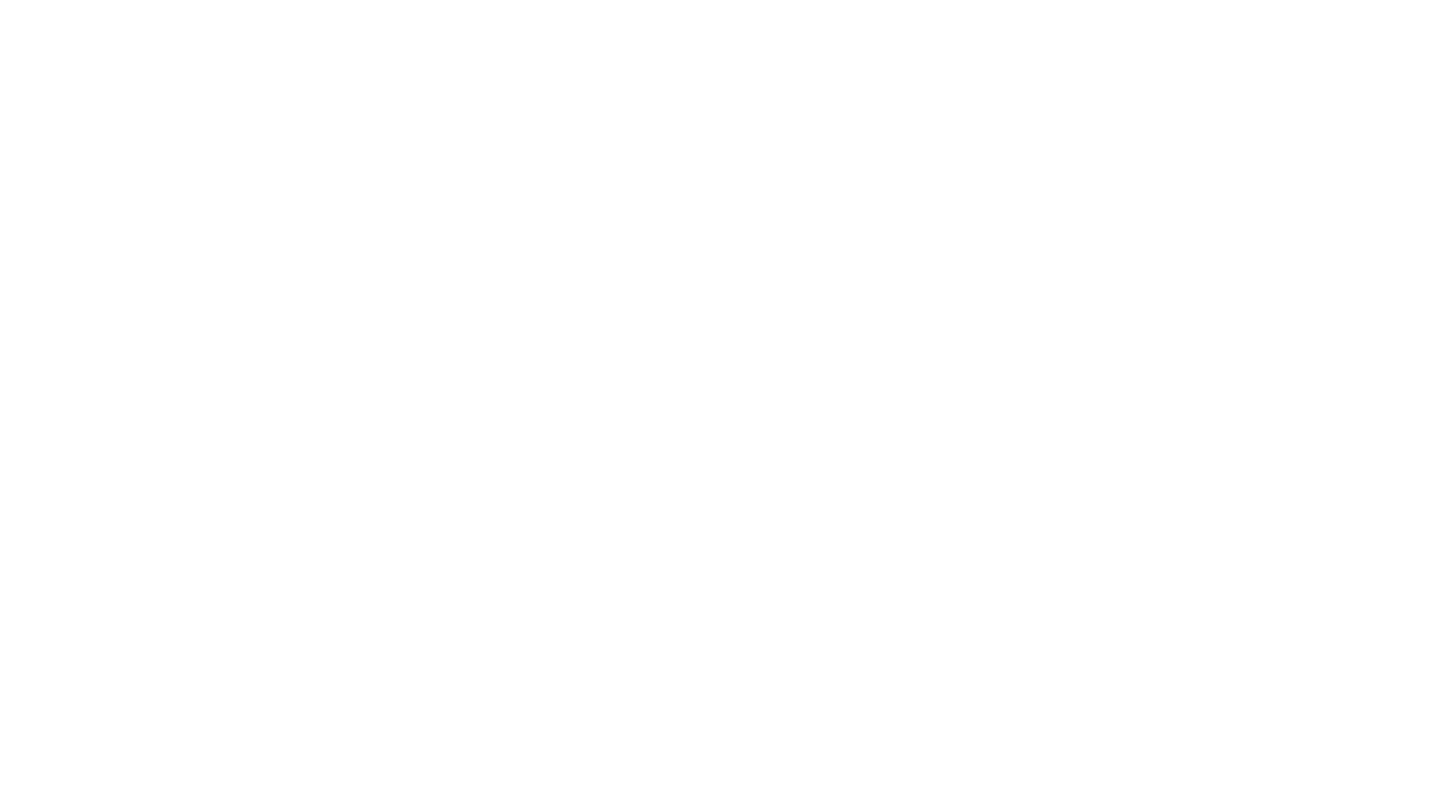
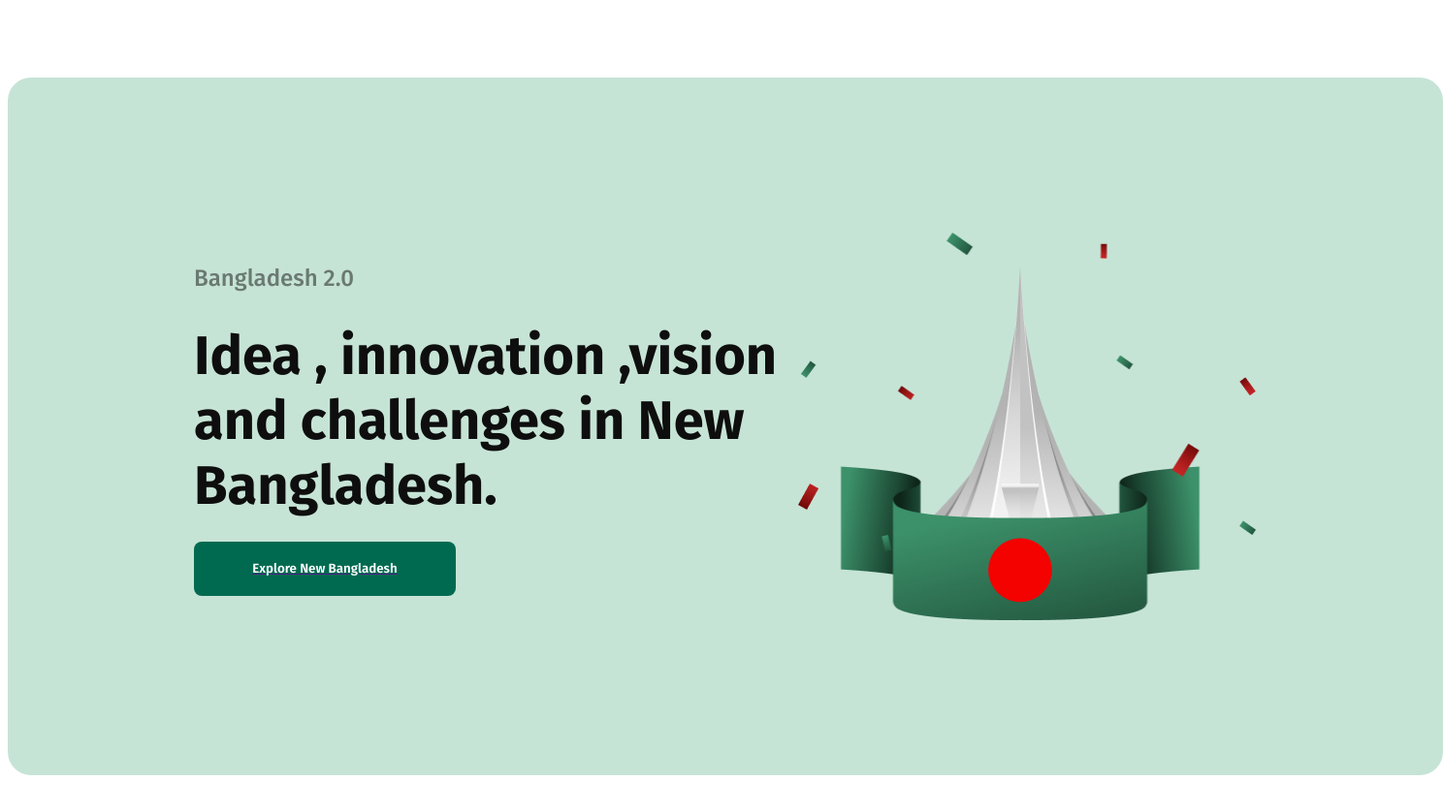
Before and after one commit to onu-15/Assignment-1, a plain HTML site: page index.html in a window 1280 px wide. Shown: the whole page at 97% size, 1488 px wide, since content can reach past the window. Before the commit the page ends 800 px from the top, so only its background shows below. Drawn offline with Linux system fonts and the light colour scheme.

Commit message:
added first section

```diff
--- a/index.html
+++ b/index.html
@@ -4,11 +4,27 @@
     <meta charset="UTF-8">
     <meta name="viewport" content="width=device-width, initial-scale=1.0">
     <title>Assignment-1</title>
+    <link rel="preconnect" href="https://fonts.googleapis.com">
+<link rel="preconnect" href="https://fonts.gstatic.com" crossorigin>
+<link href="https://fonts.googleapis.com/css2?family=Fira+Sans:ital,wght@0,100;0,200;0,300;0,400;0,500;0,600;0,700;0,800;0,900;1,100;1,200;1,300;1,400;1,500;1,600;1,700;1,800;1,900&display=swap" rel="stylesheet">
+    <link rel="stylesheet" href="styles/blog.css">
+
 </head>
-<body>
-    <header>
+<body class=".fira-sans-thin">
+ <header>
+    <section>
 
-    </header>
+     <div>
+      <h4 class="title">Bangladesh 2.0</h4>
+      <h1 class="title-description">Idea , innovation ,vision and challenges in New Bangladesh.</h1>
+      <a href=""><button class="btn-primary">Explore New Bangladesh</button></a>
+     </div>
+      <img class="banner-picture" src="assets/hero.png" alt="">
+
+
+    </section>
+
+  </header>
     <main>
 
     </main>
--- /dev/null
+++ b/styles/blog.css
@@ -0,0 +1,91 @@
+.fira-sans-thin {
+    font-family: "Fira Sans", serif;
+    font-optical-sizing: auto;
+    font-style: normal;
+    font-variation-settings: "wdth" 100;
+  }
+
+/*title styles*/
+section{
+    display: flex;
+    justify-content: space-between;
+width: 1280px;
+height: 560px;
+flex-direction: row;
+justify-content: center;
+align-items: center;
+gap: 64;
+padding: 80px 100px 80px 100px;
+order: 0;
+flex-grow: 0;
+margin: 80px 0px;
+border-radius: 24px;
+
+background: rgb(198, 228, 214);
+}
+.title{
+    color: rgba(14, 14, 14, 0.5);
+font-family: Fira Sans;
+font-size: 24px;
+font-weight: 500;
+line-height: 29px;
+letter-spacing: 0%;
+text-align: left;
+}
+.title-description{
+    color: rgb(14, 14, 14);
+font-family: Fira Sans;
+font-size: 56px;
+font-weight: 700;
+line-height: 67px;
+letter-spacing: 0%;
+text-align: left;
+margin-top: 162px;
+margin-bottom: 197;
+margin-left: 60px;
+/* Idea , innovation , vision and challenges in New Bangladesh. */
+position: static;
+width: 622px;
+height: 201px;
+/* Auto layout */
+display: flex;
+flex-direction: column;
+justify-content: flex-start;
+align-items: flex-start;
+gap: 16;
+padding: 0px;
+flex: none;
+order: 1;
+flex-grow: 0;
+margin: 16px 0px;
+}
+.btn-primary{
+    border-radius: 8px;
+    border: none;
+
+background: rgb(0, 106, 80);
+width: 270px;
+height: 56px;
+display: flex;
+flex-direction: row;
+justify-content: center;
+align-items: center;
+gap: 48;
+padding: 17px 34px 17px 34px;
+order: 1;
+flex-grow: 0;
+margin: 24px 0px;
+color: rgb(255, 255, 255);
+font-family: Fira Sans;
+font-weight: 600;
+letter-spacing: 0%;
+text-align: left;;
+}
+.banner-picture{
+position: static;
+width: 474.03px;
+height: 400px;
+flex: none;
+order: 1;
+flex-grow: 0;
+}
```
